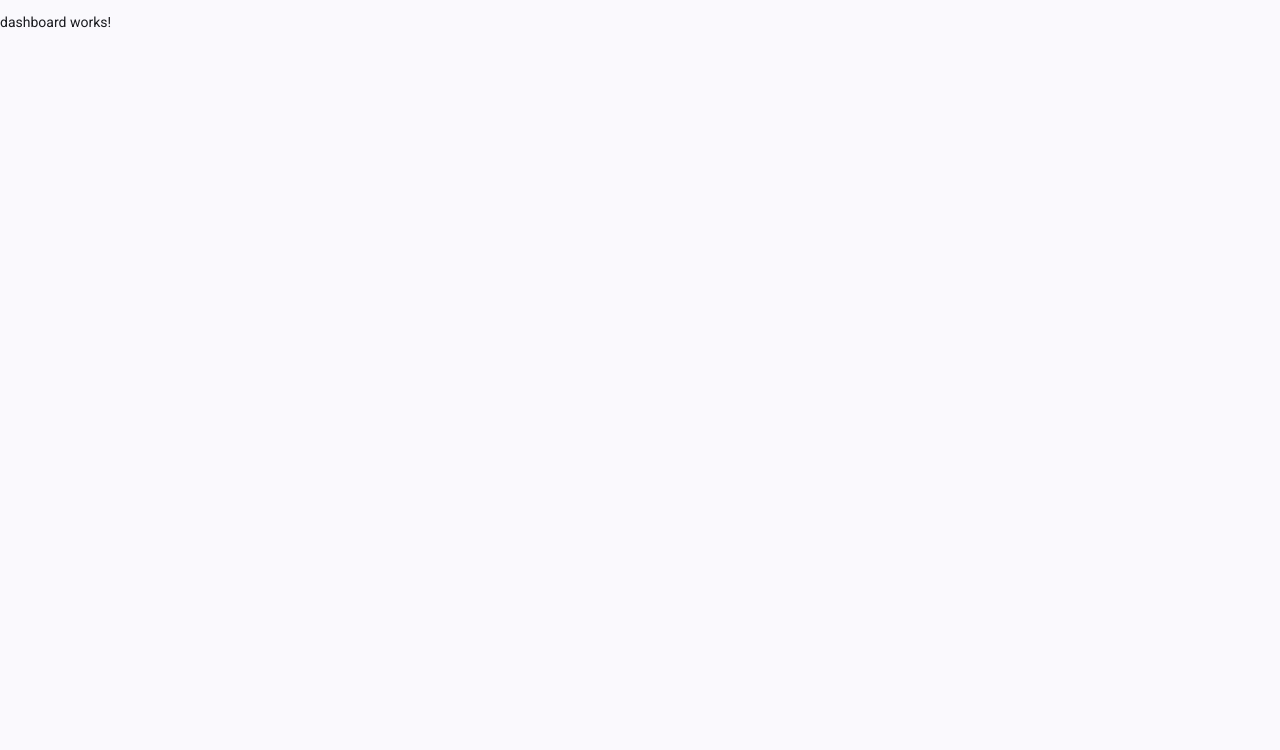
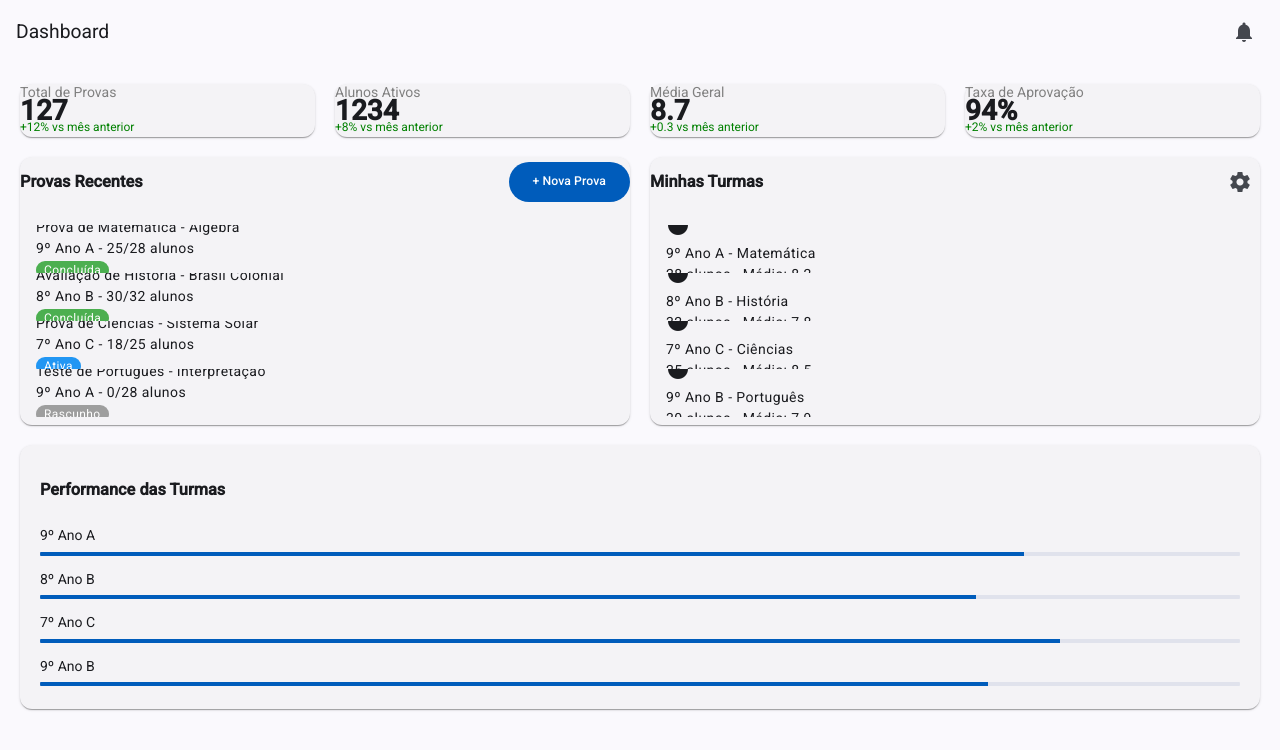
Before and after one commit to johnnyFR26/Minerva, an Angular app in the folder apps/frontend/: page /dashboard in a window 1280 px wide. Shown: the top 750 px of the page. Built offline with nearby package versions, Linux system fonts and the light colour scheme; sample sign-in values are in the browser's storage.

Commit message:
feat: dashboard page

```diff
--- a/apps/frontend/src/app/pages/dashboard/dashboard.html
+++ b/apps/frontend/src/app/pages/dashboard/dashboard.html
@@ -1 +1,63 @@
-<p>dashboard works!</p>
+<mat-toolbar color="primary" class="dashboard-toolbar">
+  <span>Dashboard</span>
+  <span class="spacer"></span>
+  <button mat-icon-button>
+    <mat-icon>notifications</mat-icon>
+  </button>
+</mat-toolbar>
+
+<div class="dashboard-container">
+  <div class="stats">
+    @for (stat of status; track $index) {
+        <mat-card>
+          <div class="stat-label">{{ stat.label }}</div>
+          <div class="stat-value">{{ stat.value }}</div>
+          <div class="stat-change">{{ stat.change }} vs mês anterior</div>
+        </mat-card>
+    }
+  </div>
+
+  <div class="dashboard-columns">
+    <mat-card class="recent-tests">
+      <div class="card-header">
+        <h3>Provas Recentes</h3>
+        <button mat-flat-button color="primary">+ Nova Prova</button>
+      </div>
+      <mat-list>
+        @for (prova of provas; track $index) {
+            <mat-list-item>
+              <div mat-line>{{ prova.titulo }}</div>
+              <div mat-line class="secondary">{{ prova.turma }} - {{ prova.alunos }}</div>
+              <span class="status-chip" [class]="prova.status.toLowerCase()">{{ prova.status }}</span>
+            </mat-list-item>
+        }
+      </mat-list>
+    </mat-card>
+
+    <mat-card class="minhas-turmas">
+      <div class="card-header">
+        <h3>Minhas Turmas</h3>
+        <button mat-icon-button>
+          <mat-icon>settings</mat-icon>
+        </button>
+      </div>
+      <mat-list>
+        @for (turma of turmas; track $index) {
+            <mat-list-item>
+              <mat-icon matListIcon [color]="turma.cor">circle</mat-icon>
+              <div mat-line>{{ turma.nome }} - {{ turma.disciplina }}</div>
+              <div mat-line class="secondary">{{ turma.alunos }} alunos · Média: {{ turma.media }}</div>
+            </mat-list-item>
+        }
+      </mat-list>
+    </mat-card>
+  </div>
+
+  <mat-card class="performance">
+    <h3>Performance das Turmas</h3>
+    <div *ngFor="let turma of turmas">
+      <div class="performance-label">{{ turma.nome }}</div>
+      <mat-progress-bar mode="determinate" [value]="turma.media * 10"></mat-progress-bar>
+    </div>
+  </mat-card>
+</div>
--- a/apps/frontend/src/app/pages/dashboard/dashboard.scss
+++ b/apps/frontend/src/app/pages/dashboard/dashboard.scss
@@ -0,0 +1,94 @@
+.dashboard-toolbar {
+  position: sticky;
+  top: 0;
+  z-index: 100;
+}
+
+.spacer {
+  flex: 1 1 auto;
+}
+
+.dashboard-container {
+  display: flex;
+  flex-direction: column;
+  gap: 20px;
+  padding: 20px;
+}
+
+.stats {
+  display: grid;
+  grid-template-columns: repeat(auto-fit, minmax(200px, 1fr));
+  gap: 20px;
+}
+
+.stat-card {
+  padding: 10px 20px;
+  text-align: left;
+}
+
+.stat-label {
+  font-size: 14px;
+  color: gray;
+}
+
+.stat-value {
+  font-size: 28px;
+  font-weight: bold;
+}
+
+.stat-change {
+  color: green;
+  font-size: 12px;
+}
+
+.dashboard-columns {
+  display: flex;
+  gap: 20px;
+  flex-wrap: wrap;
+}
+
+.recent-tests, .minhas-turmas {
+  flex: 1 1 48%;
+}
+
+.card-header {
+  display: flex;
+  justify-content: space-between;
+  align-items: center;
+  margin-bottom: 10px;
+}
+
+.status-chip {
+  margin-left: auto;
+  font-size: 12px;
+  padding: 2px 8px;
+  border-radius: 12px;
+  color: white;
+}
+
+.status-chip.concluída {
+  background-color: #4caf50;
+}
+
+.status-chip.ativa {
+  background-color: #2196f3;
+}
+
+.status-chip.rascunho {
+  background-color: #9e9e9e;
+}
+
+.performance {
+  padding: 20px;
+}
+
+.performance-label {
+  font-size: 14px;
+  margin-bottom: 4px;
+  margin-top: 12px;
+}
+
+mat-progress-bar {
+  height: 10px;
+  border-radius: 5px;
+}
--- a/apps/frontend/src/app/pages/dashboard/dashboard.ts
+++ b/apps/frontend/src/app/pages/dashboard/dashboard.ts
@@ -1,11 +1,47 @@
+import { MatButtonModule } from '@angular/material/button';
+import { CommonModule } from '@angular/common';
 import { Component } from '@angular/core';
+import { FormsModule } from '@angular/forms';
+import { MatCardModule } from '@angular/material/card';
+import { MatIconModule } from '@angular/material/icon';
+import { MatListItem, MatListModule } from '@angular/material/list';
+import { MatProgressBarModule } from '@angular/material/progress-bar';
+import { MatToolbarModule } from '@angular/material/toolbar';
 
 @Component({
   selector: 'app-dashboard',
-  imports: [],
+  imports: [MatIconModule, MatListModule, MatCardModule, MatToolbarModule, FormsModule, MatProgressBarModule, CommonModule, MatButtonModule],
   templateUrl: './dashboard.html',
   styleUrl: './dashboard.scss'
 })
 export class Dashboard {
 
+    stats = {
+    totalProvas: 127,
+    alunosAtivos: 1234,
+    mediaGeral: 8.7,
+    taxaAprovacao: 94
+  };
+
+  status = [
+      { label: 'Total de Provas', value: this.stats.totalProvas, change: '+12%' },
+      { label: 'Alunos Ativos', value: this.stats.alunosAtivos, change: '+8%' },
+      { label: 'Média Geral', value: this.stats.mediaGeral, change: '+0.3' },
+      { label: 'Taxa de Aprovação', value: this.stats.taxaAprovacao + '%', change: '+2%' },
+    ]
+
+  provas = [
+    { titulo: 'Prova de Matemática - Álgebra', turma: '9º Ano A', status: 'Concluída', alunos: '25/28 alunos', media: 8.2 },
+    { titulo: 'Avaliação de História - Brasil Colonial', turma: '8º Ano B', status: 'Concluída', alunos: '30/32 alunos', media: 7.8 },
+    { titulo: 'Prova de Ciências - Sistema Solar', turma: '7º Ano C', status: 'Ativa', alunos: '18/25 alunos', media: 8.5 },
+    { titulo: 'Teste de Português - Interpretação', turma: '9º Ano A', status: 'Rascunho', alunos: '0/28 alunos', media: null },
+  ];
+
+  turmas = [
+    { nome: '9º Ano A', disciplina: 'Matemática', alunos: 28, media: 8.2, cor: 'primary' },
+    { nome: '8º Ano B', disciplina: 'História', alunos: 32, media: 7.8, cor: 'accent' },
+    { nome: '7º Ano C', disciplina: 'Ciências', alunos: 25, media: 8.5, cor: 'warn' },
+    { nome: '9º Ano B', disciplina: 'Português', alunos: 30, media: 7.9, cor: 'primary' },
+  ];
+
 }
```
